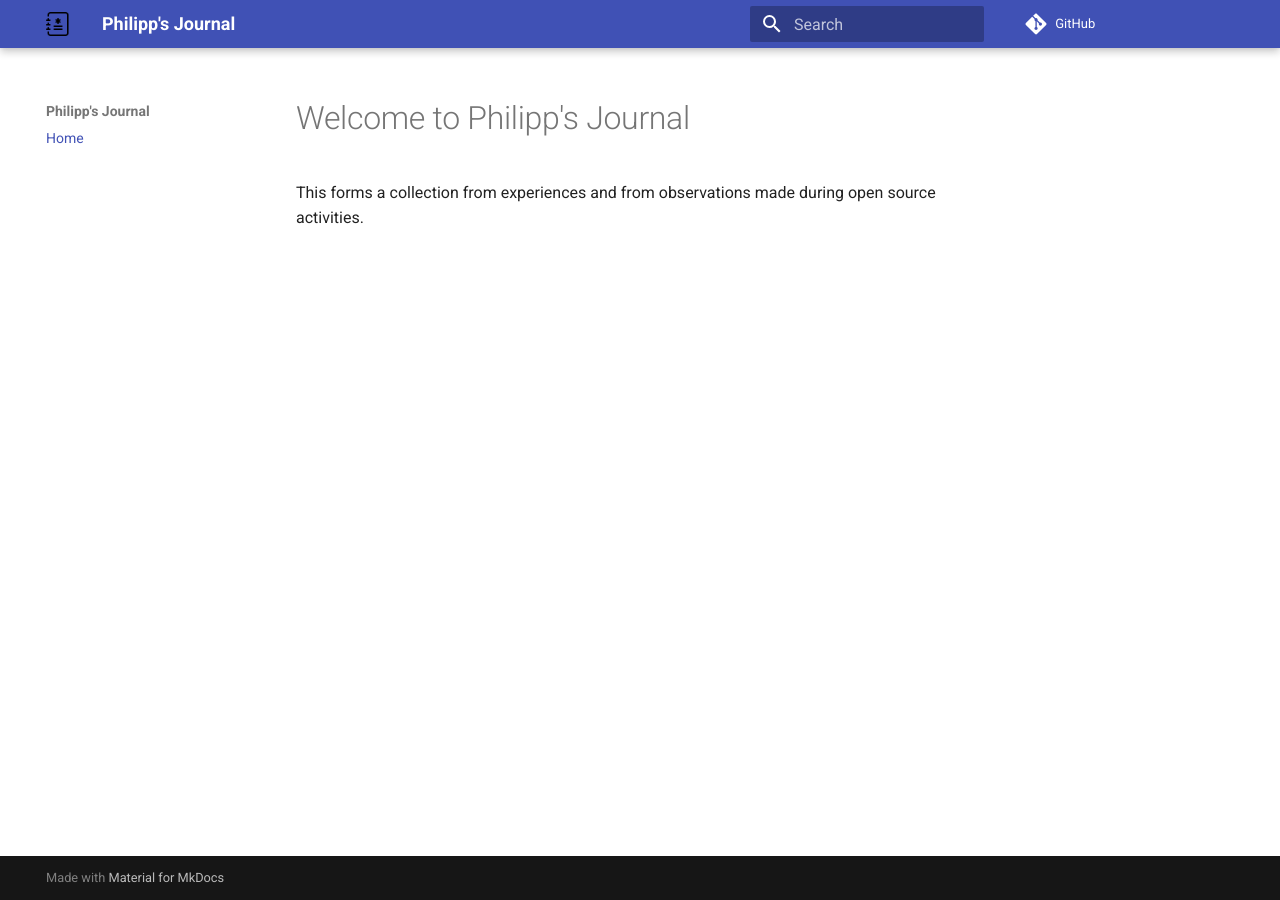
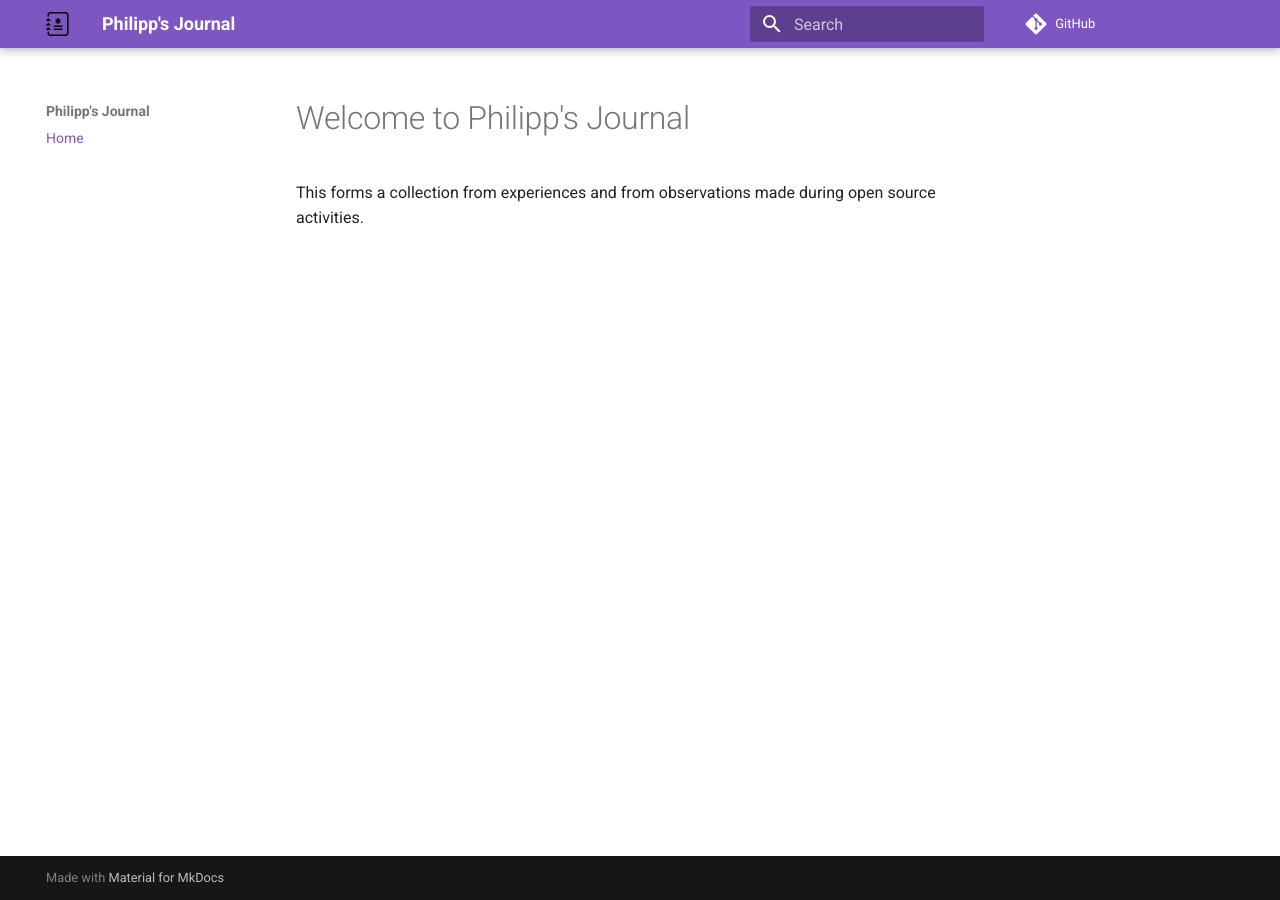
Before and after one commit to pahmann/journal, an MkDocs documentation site: the page built from docs/index.md, in a window 1280 px wide. Built offline with MkDocs 1.6.1 and Material for MkDocs 9.7.7, drawn with Linux system fonts in a browser that asks for light colours; comment, search, counter and statistics services are not loaded.

Commit message:
change color palette

```diff
--- a/mkdocs.yml
+++ b/mkdocs.yml
@@ -11,6 +11,9 @@ nav:
 theme:
   name: 'material'
   logo: journal.png
+  palette:
+    primary: deep purple
+    accent: deep purple
   features:
     - content.code.copy
     - content.code.annotate
```
